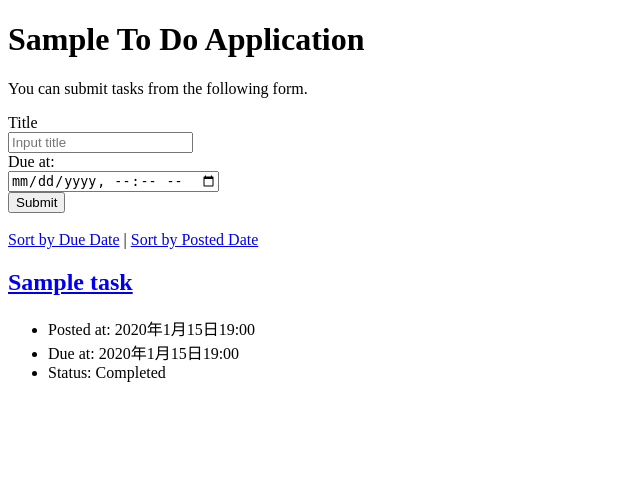
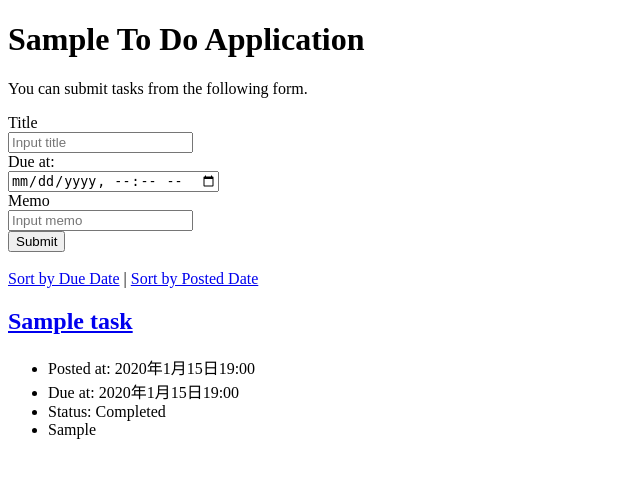
Before and after one commit to s1f10220252/django-test-exercise, a Django app: page / in a window 1280 px wide. Shown: the top 478 px of the page, without its empty margins (0-640 px from the left). Run offline with Django 4.2, Linux system fonts and the light colour scheme; tables that the repository leaves empty hold one stand-in row (values such as "Sample post").

Commit message:
コメント欄の追加

```diff
--- a/todo/templates/todo/detail.html
+++ b/todo/templates/todo/detail.html
@@ -20,6 +20,7 @@
       {% else %}
       <li>Status: Not Completed</li>
       {% endif %}
+      <li>Memo: {{ task.memo }}</li>
     </ul>
 
     <div>
--- a/todo/templates/todo/edit.html
+++ b/todo/templates/todo/edit.html
@@ -21,6 +21,10 @@
             <input id="dueInput" name="due_at" type="datetime-local" value="{{ task.due_at | date:"Y-m-d H:i" }}">
         </div>
         <div>
+            <label for="memoInput">Memo</label><br>
+            <input id="memoInput" name="memo" type="text" placeholder="Input memo" value="{{ task.memo }}">
+        </div>
+        <div>
             <button type="submit">Submit</button>
         </div>
     </form>
--- a/todo/templates/todo/index.html
+++ b/todo/templates/todo/index.html
@@ -20,6 +20,10 @@
       <div>
         <label for="dueInput">Due at:</label><br>
         <input id="dueInput" name="due_at" type="datetime-local">
+      </div>
+      <div>
+        <label for="memoInput">Memo</label><br>
+        <input id="memoInput" name="memo" type="text" placeholder="Input memo">
       </div>
       <div>
         <button type="submit">Submit</button>
@@ -45,6 +49,7 @@
         {% else %}
         <li>Status: Not Completed</li>
         {% endif %}
+        <li>{{ task.memo }}</li>
       </ul>
     </div>
     {% endfor %}
--- a/todo/views.py
+++ b/todo/views.py
@@ -10,7 +10,8 @@ from todo.models import Task
 def index(request):
     if request.method == 'POST':
         task = Task(title=request.POST['title'],
-                    due_at=make_aware(parse_datetime(request.POST['due_at'])))
+                    due_at=make_aware(parse_datetime(request.POST['due_at'])),
+                    memo=request.POST["memo"])
         task.save()
 
     if request.GET.get('order') == 'due':
@@ -42,6 +43,7 @@ def update(request, task_id):
     if request.method == "POST":
         task.title = request.POST["title"]
         task.due_at = make_aware(parse_datetime(request.POST["due_at"]))
+        task.memo = request.POST["memo"]
         task.save()
         return redirect(detail, task_id)
 
```
